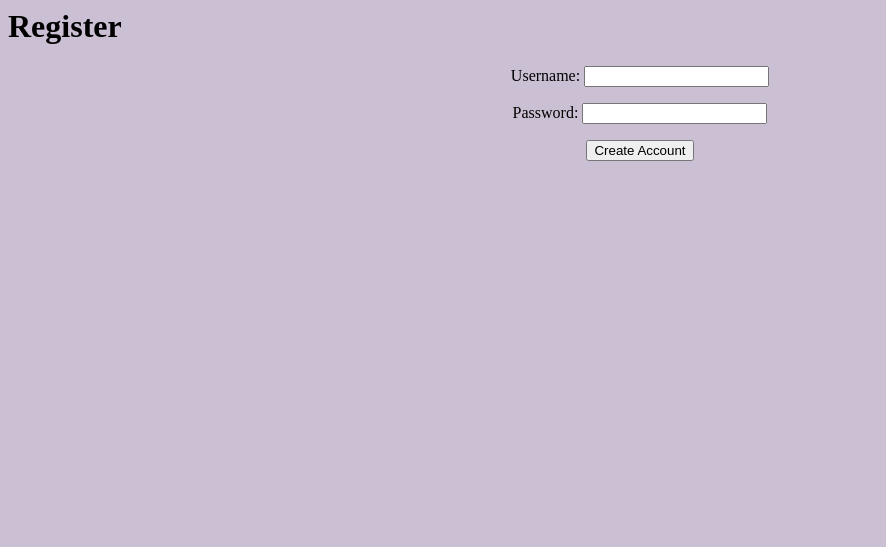
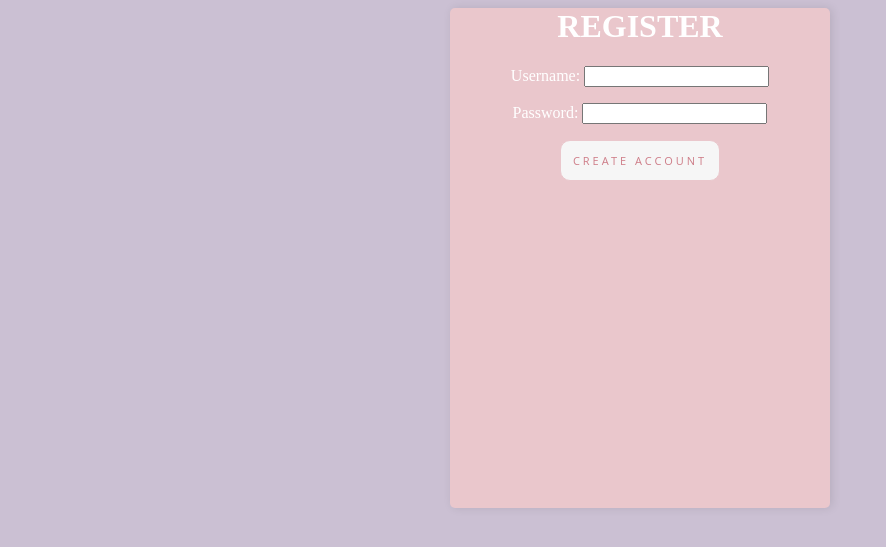
Before and after one commit to kouenYoung/assign2.github.io, a Django app: page /music_app/register/ in a window 1280 px wide. Shown: the top 547 px of the page, without its empty margins (0-886 px from the left). Run offline with Django 3.2, Linux system fonts and the light colour scheme.

Commit message:
styling for register page

```diff
--- a/django-app/music_app/static/music_app/styles.css
+++ b/django-app/music_app/static/music_app/styles.css
@@ -1,3 +1,20 @@
+
+@font-face {
+    font-family: 'pixel_04b03';
+    src: url(assets/04B03REV.TTF);
+    font-weight: normal;
+    font-size: normal
+  }
+@font-face {
+    font-family: 'pixel_highlight';
+    src: url(assets/04B_30_.TTF);
+    font-weight: normal;
+    font-size: normal
+  }
+
+@import url("https://fonts.googleapis.com/css?family=Open+Sans:300,400|Lora");
+
+
 body {
     background-color: #cbc0d3;
 }
@@ -5,3 +22,35 @@ body {
 #register_user {
     text-align: center;
 }
+
+#reg_title {
+    text-align: center;
+    color: white;
+}
+
+.register_box{
+    text-align: center;
+    margin:auto;
+    background: #eac7cc;
+    width: 30%;
+    height: 500px;
+    border-radius: 5px;
+    box-shadow: 2px 0 10px rgba(0, 0, 0, 0.1);
+    color: white;
+}
+
+.register_button{
+    padding: 12px;
+    font-family: "Open Sans", sans-serif;
+    text-transform: uppercase;
+    letter-spacing: 3px;
+    font-size: 11px;
+    border-radius: 10px;
+    margin: auto;
+    outline: none;
+    display: block;
+    margin-top: 3%;
+    background: #f6f6f6;
+    color: #ce7d88;
+    border: solid 1px #eac7cc;
+}
--- a/django-app/music_app/templates/music_app/register.html
+++ b/django-app/music_app/templates/music_app/register.html
@@ -2,14 +2,16 @@
 <link rel="stylesheet" type = "text/css" href="{% static 'music_app/styles.css' %}">
 <html lang = "en">
     <body>
-    <h1> Register</h1>
-    <div id="register_user">
-    <form method = "POST"> {% csrf_token %}
-        {{ form.as_p }}
-        <input type ="submit" value = "Create Account" />
+        <div class="register_box">
+            <h1 id="reg_title"> REGISTER</h1>
+            <div id="register_user">
+                <form method = "POST"> {% csrf_token %}
+                    {{ form.as_p }}
+                    <input type ="submit" value = "Create Account" class="register_button"/>
 
-    </form>
-    </div>
+                </form>
+            </div>
+        </div>
 
 </body>
 </html>
```
